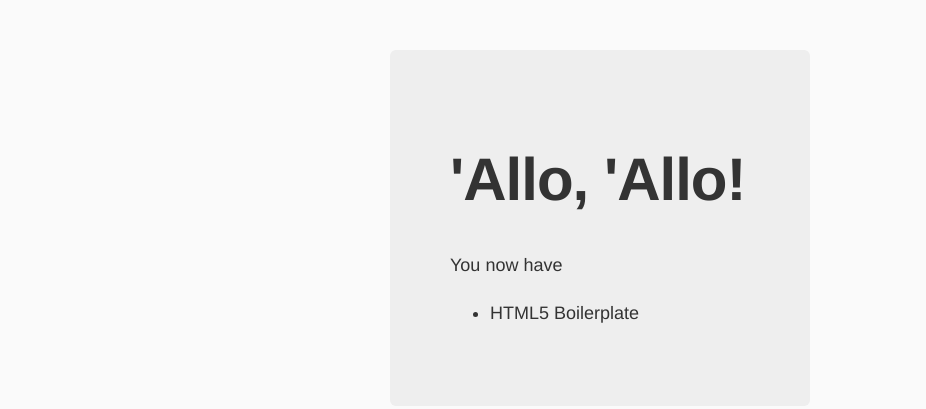
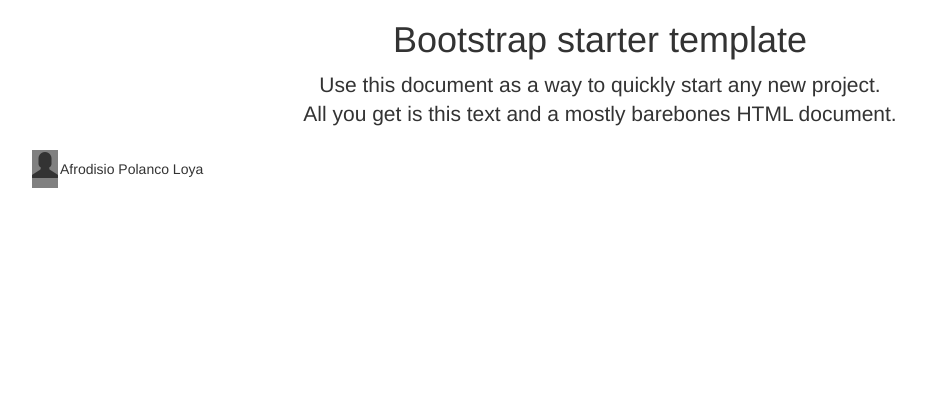
Before and after one commit to irbisCleric/address-book, a website: page app/index.html in a window 1280 px wide. Shown: the whole page, without its empty margins (40-966 px from the left). Drawn offline with nearby package versions, Linux system fonts and the light colour scheme; files that its build step writes are made by us from their sources.

```diff
--- a/app/index.html
+++ b/app/index.html
@@ -12,6 +12,7 @@
         <!-- Place favicon.ico and apple-touch-icon.png in the root directory -->
         <!-- build:css(.tmp) styles/main.css -->
         <link rel="stylesheet" href="styles/main.css">
+		<link rel="stylesheet" href="bower_components/bootstrap/dist/css/bootstrap.min.css">
         <!-- endbuild -->
     </head>
     <body>
@@ -19,18 +20,37 @@
             <p class="browsehappy">You are using an <strong>outdated</strong> browser. Please <a href="http://browsehappy.com/">upgrade your browser</a> to improve your experience.</p>
         <![endif]-->
 
+		<div class="container">
 
-        <div class="hero-unit">
-          <h1>'Allo, 'Allo!</h1>
-          <p>You now have</p>
-          <ul>
-            <li>HTML5 Boilerplate</li>
+			<div class="text-center">
+				<h1>Bootstrap starter template</h1>
+				<p class="lead">Use this document as a way to quickly start any new project.<br> All you get is this text and a mostly barebones HTML document.</p>
+			</div>
+
+			<div class="l-list js-list"></div>
+
+		</div>
+		<!-- /.container -->
+
+		<script type="text/x-handlebars-template" id="table">
+			<div class="b-contacts-container">
+				<table class= class="b-contacts-list">
+					{{#each contacts}}
+					<tr class="js-contacts-list-row">
+						<td class="b-contacts-list-cell b-cell--icon">
+							<span class="glyphicon glyphicon-user"></span>
+						</td>
+						<td class="b-contacts-list-cell">
+							{{name}}
+						</td>
+					</tr>
+					{{/each}}
+				</table>
+			</div>
+		</script>
 
 
-          </ul>
-        </div>
-
-        <!-- build:js scripts/vendor.js -->
+		<!-- build:js scripts/vendor.js -->
         <!-- bower:js -->
         <script src="bower_components/jquery/jquery.min.js"></script>
         <script src="bower_components/underscore/underscore-min.js"></script>
@@ -41,6 +61,11 @@
 
         <!-- build:js scripts/main.js -->
         <script src="scripts/main.js"></script>
+		<script src="scripts/routes/router.js"></script>
+		<script src="scripts/collections/contacts.js"></script>
+		<script src="scripts/models/contacts.js"></script>
+		<script src="scripts/views/workspace.js"></script>
+		<script src="scripts/views/contacts.js"></script>
         <!-- endbuild -->
 </body>
 </html>
--- /dev/null
+++ b/app/scripts/collections/contacts.js
@@ -0,0 +1,5 @@
+/*global Backbone:false, App:false*/
+
+'use strict';
+
+App.Collections.Contacts = Backbone.Collection;
--- a/app/scripts/main.js
+++ b/app/scripts/main.js
@@ -1 +1,17 @@
-console.log('\'Allo \'Allo!');
+/*global $:false, Backbone:false*/
+
+'use strict';
+
+var App = {};
+
+App.Routers = {};
+App.Views = {};
+App.Collections = {};
+App.Models = {};
+App.viewmodels = {};
+
+$(function () {
+	App.router = new App.Routers.Workspace();
+	App.view = new App.Views.Workspace();
+	Backbone.history.start();
+});
--- /dev/null
+++ b/app/scripts/models/contacts.js
@@ -0,0 +1,25 @@
+/*global Backbone:false, App:false, _:false*/
+
+'use strict';
+
+App.Models.Contacts = Backbone.Model.extend({
+	defaults: {
+		activeContactIndex: -1
+	},
+
+	contactsCollection: null,
+
+	initialize: function () {
+		this.contactsCollection = new App.Collections.Contacts([{
+			name: 'Afrodisio Polanco Loya'
+		}]);
+	},
+
+	getContacts: function () {
+		return {
+			contacts: this.contactsCollection.toJSON()
+		};
+	}
+});
+
+App.viewmodels.contacts = new App.Models.Contacts();
--- /dev/null
+++ b/app/scripts/routes/router.js
@@ -0,0 +1,16 @@
+/*global Backbone:false, App:false*/
+
+'use strict';
+
+App.Routers.Workspace = Backbone.Router.extend({
+	routes: {
+		'': 'index',
+		'index': 'index'
+	},
+
+	index: function () {
+		// #index
+		App.router.navigate('index');
+		new App.Views.Contacts();
+	}
+});
--- /dev/null
+++ b/app/scripts/views/contacts.js
@@ -0,0 +1,22 @@
+/*global $:false, Backbone:false, App:false, Handlebars:false*/
+
+'use strict';
+
+App.Views.Contacts = Backbone.View.extend({
+	tagName: 'div',
+	className: 'b-contacts',
+	model: App.viewmodels.contacts,
+	template: Handlebars.compile($('#table').html()),
+
+	initialize: function () {
+		this.render();
+		this.listenTo(App.viewmodels.contacts.contactsCollection, 'all', this.render);
+	},
+
+	render: function () {
+		this.$el
+			.html(this.template(this.model.getContacts()))
+			.appendTo(App.view.partials.$table);
+	}
+
+});
--- /dev/null
+++ b/app/scripts/views/workspace.js
@@ -0,0 +1,18 @@
+/*global $:false, Backbone:false, App:false*/
+
+'use strict';
+
+App.Views.Workspace = Backbone.View.extend({
+	el: 'body',
+	partials: {},
+
+	initialize: function () {
+		this.partials = {
+			$window: $(window),
+			$document: $(document),
+			$html: $('html'),
+			$body: this.$el,
+			$table: $('.js-list', this.$el)
+		};
+	}
+});
--- a/app/styles/main.css
+++ b/app/styles/main.css
@@ -4,26 +4,8 @@
     color: #333;
 }
 
-.hero-unit {
-    margin: 50px auto 0 auto;
-    width: 300px;
-    font-size: 18px;
-    font-weight: 200;
-    line-height: 30px;
-    background-color: #eee;
-    border-radius: 6px;
-    padding: 60px;
+.b-cell--icon {
+	background-color: #808080;
+	border: 2px solid #FFFFFF;
+	font-size: 26px;
 }
-
-.hero-unit h1 {
-    font-size: 60px;
-    line-height: 1;
-    letter-spacing: -1px;
-}
-
-.browsehappy {
-    margin: 0.2em 0;
-    background: #ccc;
-    color: #000;
-    padding: 0.2em 0;
-}
```
